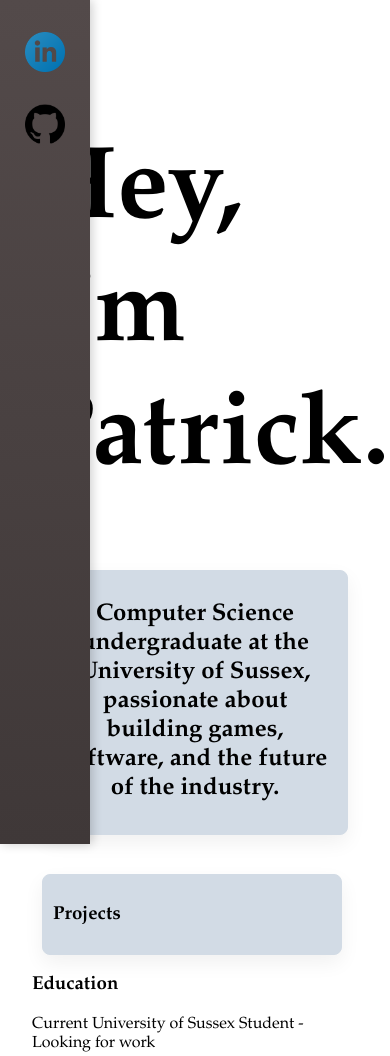
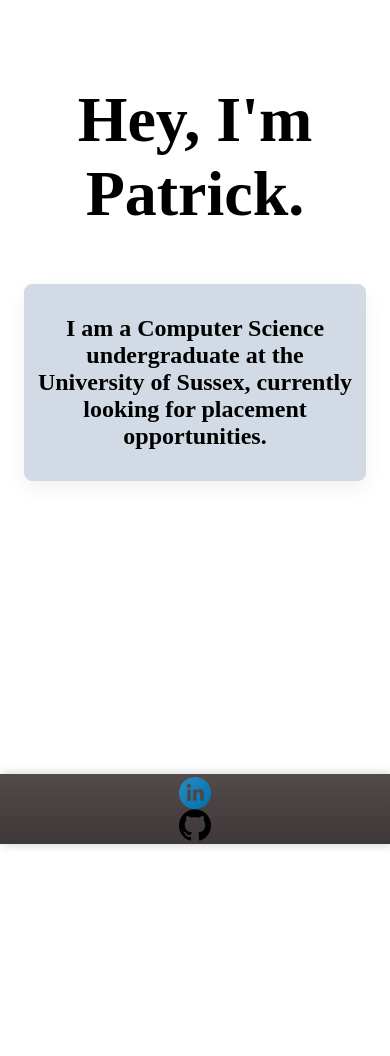
Before and after one commit to pxtrickt/Personal-Website, a plain HTML site: page index.html in a window 390 px wide. After the commit the page ends 844 px from the top, so only its background shows below. Drawn offline with Linux system fonts and the light colour scheme.

Commit message:
website updates

```diff
--- a/homepage.css
+++ b/homepage.css
@@ -2,22 +2,7 @@
   box-sizing: border-box;
 }
 
-/* animation */
-.animeation-fade {
-  opacity: 0;
-  animation: fadeIn 2s ease-in forwards;
-}
-
-@keyframes animeation-fade {
-  to { opacity: 1; }
-}
-
-body {
-  margin: 0;
-  font-family: Garamond, serif;
-}
-
-/* Side navigation */
+/* Sidebar */
 .sidenav {
   height: 100%;
   width: 90px;
@@ -85,3 +70,50 @@ body {
   border: 1px solid #d2dbe5;
   box-shadow: 0 8px 20px rgba(0, 0, 0, 0.06);
 }
+
+/* Mobile */
+@media screen and (max-width: 768px) {
+
+  .sidenav {
+    width: 100%;
+    height: 70px;
+    flex-direction: row;
+    justify-content: center;
+    padding-top: 0;
+    bottom: 0;
+    top: auto;
+    left: 0;
+    z-index: 1000;
+  }
+
+  .sidenav a {
+    margin: 0 1rem;
+  }
+
+  .sidenav img {
+    width: 32px;
+    height: 32px;
+  }
+
+  .content {
+    margin-left: 0;
+    padding: 2rem 1rem 6rem;
+  }
+
+  .heading {
+    font-size: 2rem;
+    text-align: center;
+  }
+
+  .info .summary,
+  .info .section2 {
+    max-width: 100%;
+    margin: 10px 0;
+  }
+
+  .info {
+    display: flex;
+    flex-direction: column;
+    align-items: center;
+  }
+}
--- a/homepage.js
+++ b/homepage.js
@@ -1,5 +1,5 @@
 const text = "Hey, I'm Patrick.";
-const speed = 180;
+const speed = 200;
 let index = 0;
 
 function typeEffect() {
--- a/index.html
+++ b/index.html
@@ -9,7 +9,6 @@
 </head>
 
 <body>
-    <div class="animation-fade">
 
     <div class="content">
         <div class="heading">
@@ -19,20 +18,12 @@
 
         <div class="info">
             <div class="summary">
-                    <h2>Computer Science undergraduate at the University of Sussex, passionate about building games,
-                        software, and the future of the industry.</h2>
+                <h2>I am a Computer Science undergraduate at the University of Sussex, currently looking for placement
+                    opportunities.</h2>
             </div>
-                <br>
-                <div class="section2">
-                    <h3>Projects</h3>
 
-                </div>
-                <div class="section3">
-                    <h3>Education</h3>
-                    <p>Current University of Sussex Student - Looking for work</p>
-                </div>
-                <div class="section4">
-                    <h3></h3>
+            <div class="CV">
+
             </div>
         </div>
 
@@ -49,7 +40,6 @@
         </footer>
 
     </div>
-    </div>
 </body>
 
 </html>
```
Lines whose indentation alone changed are shown as unchanged.
